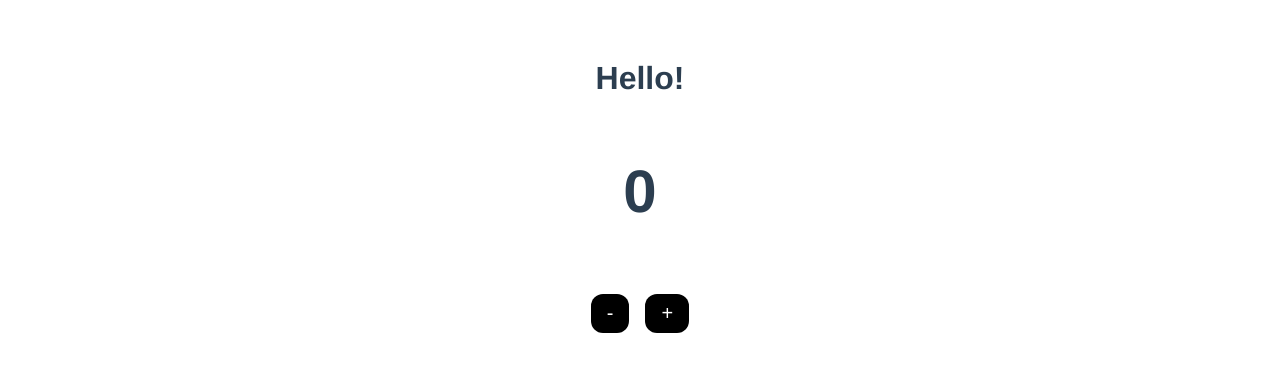
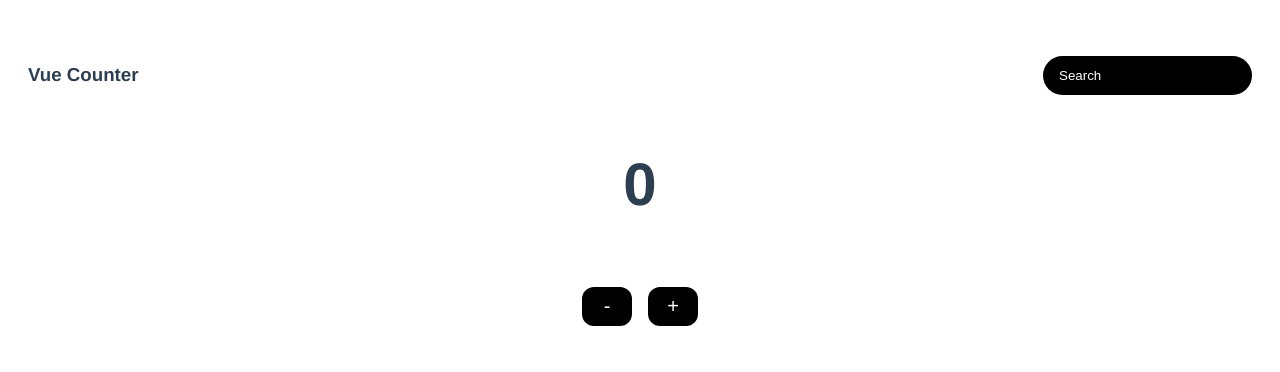
Before and after one commit to luisrrv/vue-news, a Vue app: page / in a window 1280 px wide. Shown: the top 372 px of the page. Built offline with nearby package versions, Linux system fonts and the light colour scheme.

Commit message:
simple nav

```diff
--- a/src/App.vue
+++ b/src/App.vue
@@ -1,15 +1,18 @@
 <template>
-  <NavBar string="nav text" />
+  <NavBar title />
+  <CounterComp string="nav text" />
   <!-- <img alt="Vue logo" src="./assets/logo.png"> -->
   <!-- <HelloWorld msg="Welcome to Your Vue.js App"/> -->
 </template>
 
 <script>
+import CounterComp from './components/CounterComp.vue'
 import NavBar from './components/NavBar.vue'
 
 export default {
   name: 'App',
   components: {
+    CounterComp,
     NavBar
   },
   created(){
--- /dev/null
+++ b/src/components/CounterComp.vue
@@ -0,0 +1,57 @@
+<template>
+    <div class="counter">
+        <h3 class="number">{{ count }}</h3>
+        <button class="btn" @click="decCount">-</button>
+        <button class="btn" @click="incCount">+</button>
+    </div>
+</template>
+
+<script>
+export default {
+    name: 'CounterComp',
+    props: {
+        msg: String,
+        string: {
+            type: String,
+            required: true
+        },
+    },
+    data(){
+        return {
+            count: 0,
+        }
+    },
+    created() {
+        console.log(this.greeting);
+        console.log(this.string);
+        console.log('count:',this.count);
+    },
+    methods: {
+        incCount() {
+            this.count++;
+        },
+        decCount() {
+            this.count--;
+        }
+    }
+}
+</script>
+
+<style>
+    .btn {
+        margin: 8px;
+        padding: 8px 16px;
+        border: none;
+        background-color: black;
+        color: white;
+        border-radius: 12px;
+        font-size: 20px;
+        min-width: 50px;
+    }
+    .btn:hover {
+        cursor: pointer;
+    }
+    .number {
+        font-size: 60px;
+    }
+</style>
--- a/src/components/NavBar.vue
+++ b/src/components/NavBar.vue
@@ -1,8 +1,8 @@
-<template>
-    <h1>{{ greeting }}</h1>
-    <h3 class="number">{{ count }}</h3>
-    <button class="btn" @click="decCount">-</button>
-    <button class="btn" @click="incCount">+</button>
+<template >
+    <nav class="navbar">
+        <h3>{{title}}</h3>
+        <input type="text" name="search" id="search" placeholder="Search">
+    </nav>
 </template>
 
 <script>
@@ -10,51 +10,40 @@ export default {
     name: 'NavBar',
     props: {
         msg: String,
-        string: {
-            type: String,
-            required: true
-        },
-        counter: {
-            type: Number,
-            default: 0,
-        }
+        // title: {
+        //     type: String,
+        //     required: true,
+        //     default: 'Hello!'
+        // }
     },
     data(){
         return {
-            greeting: 'Hello!',
-            count: 0,
+            title: 'Vue Counter'
         }
     },
     created() {
-        console.log(this.greeting);
-        console.log(this.string);
-        console.log('count:',this.count);
-    },
-    methods: {
-        incCount() {
-            this.count++;
-        },
-        decCount() {
-            this.count--;
-        }
+        console.log('title:',this.title)
     }
 }
 </script>
 
 <style>
-    .btn {
-        margin: 8px;
-        padding: 8px 16px;
-        border: none;
-        background-color: black;
-        color: white;
-        border-radius: 12px;
-        font-size: 20px;
-    }
-    .btn:hover {
-        cursor: pointer;
-    }
-    .number {
-        font-size: 60px;
-    }
+.navbar {
+    display: flex;
+    justify-content: space-between;
+    align-items: center;
+    height: 30px;
+    padding: 0 20px;
+}
+.navbar input {
+    border-radius: 20px;
+    border: none;
+    padding: 12px 16px;
+    background-color: black;
+    color: white;
+}
+::placeholder {
+  color: white;
+  opacity: 1; /* Firefox */
+}
 </style>
```
